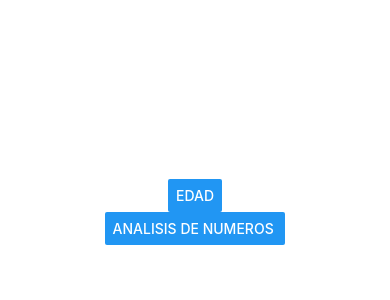
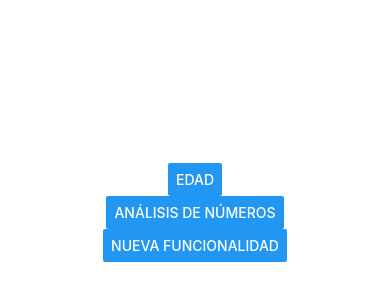
Before and after one commit to Lorrocarro/censaEjecicios, a React Native app: screen / in a window 390 px wide. Shown: the part 210-510 px from the top of the page. Built offline with nearby package versions, Linux system fonts and the light colour scheme.

Commit message:
calculo de descuento

```diff
--- a/App.js
+++ b/App.js
@@ -1,25 +1,26 @@
-import { StatusBar } from 'expo-status-bar';
-import { StyleSheet, Text, View, TextInput, Button } from 'react-native';
-import React, {useState} from 'react';
-import App1 from './App1.js'; // Import App1
-import App2 from './App2.js'; // Import App2
+import { StyleSheet, Text, View, Button } from 'react-native';
+import React, { useState } from 'react';
+import App1 from './App1.js'; // Importa App1
+import App2 from './App2.js'; // Importa App2
+import App3 from './App3.js'; // Importa App3
+
 export default function App() {
-  const [showApp1, setShowApp1] = useState(false);
-  const [showApp2, setShowApp2] = useState(false);
+  const [pantalla, setPantalla] = useState(null);
 
   return (
     <View style={styles.container}>
-   {!showApp1 ? (
-        <Button title="edad" onPress={() => setShowApp1(true)} />
-      ) : (
-        <App1 />
+      {pantalla === 'App1' && <App1 />}
+      {pantalla === 'App2' && <App2 />}
+      {pantalla === 'App3' && <App3 />}
+      {pantalla === null && (
+        <>
+          <Button title="Edad" onPress={() => setPantalla('App1')} />
+          <Button title="Análisis de Números" onPress={() => setPantalla('App2')} />
+          <Button title="Nueva funcionalidad" onPress={() => setPantalla('App3')} />
+        </>
       )}
-      {!showApp2 ? (
-        <Button title="analisis de numeros " onPress={() => setShowApp2(true)} />
-      ) : (
-        <App2 />
-      )}
-        </View>
+      {pantalla !== null && <Button title="Volver" onPress={() => setPantalla(null)} />}
+    </View>
   );
 }
 
@@ -29,18 +30,5 @@ const styles = StyleSheet.create({
     justifyContent: 'center',
     alignItems: 'center',
     padding: 20,
-  },
-  input: {
-    width: '80%',
-    height: 40,
-    borderColor: '#ccc',
-    borderWidth: 1,
-    marginBottom: 12,
-    paddingHorizontal: 8,
-  },
-  resultado: {
-    marginTop: 20,
-    fontSize: 18,
-    fontWeight: 'bold',
-  },
+  }
 });
--- /dev/null
+++ b/App3.js
@@ -0,0 +1,50 @@
+import { StyleSheet, Text, View, TextInput, Button, Picker } from 'react-native';
+import React, { useState } from 'react';
+
+export default function App3() {
+  const [precio, setPrecio] = useState('');
+  const [etiqueta, setEtiqueta] = useState('Negra');
+  const [precioFinal, setPrecioFinal] = useState(null);
+
+  // Definimos descuentos en un objeto
+  const descuentos = {
+    Roja: 0.40,
+    Naranja: 0.30,
+    Blanca: 0.15,
+    Negra: 0
+  };
+
+  const calcularDescuento = () => {
+    const total = parseFloat(precio) * (1 - descuentos[etiqueta]);
+    setPrecioFinal(`Precio final: $${total.toFixed(2)}`);
+  };
+
+  return (
+    <View style={styles.container}>
+      <TextInput
+        style={styles.input}
+        placeholder="Ingrese el precio"
+        keyboardType="numeric"
+        onChangeText={setPrecio}
+        value={precio}
+      />
+
+      <Picker selectedValue={etiqueta} onValueChange={setEtiqueta} style={styles.picker}>
+        {Object.keys(descuentos).map(color => (
+          <Picker.Item key={color} label={`${color} - ${descuentos[color] * 100}%`} value={color} />
+        ))}
+      </Picker>
+
+      <Button title="Calcular Descuento" onPress={calcularDescuento} />
+
+      {precioFinal && <Text style={styles.resultado}>{precioFinal}</Text>}
+    </View>
+  );
+}
+
+const styles = StyleSheet.create({
+  container: { flex: 1, justifyContent: 'center', alignItems: 'center', padding: 20 },
+  input: { width: '80%', height: 40, borderColor: '#ccc', borderWidth: 1, marginBottom: 12, paddingHorizontal: 8 },
+  picker: { width: '80%', height: 50, marginBottom: 12 },
+  resultado: { marginTop: 20, fontSize: 18, fontWeight: 'bold' },
+});
```
Also changed, not shown: assets/index.jsx (added).
